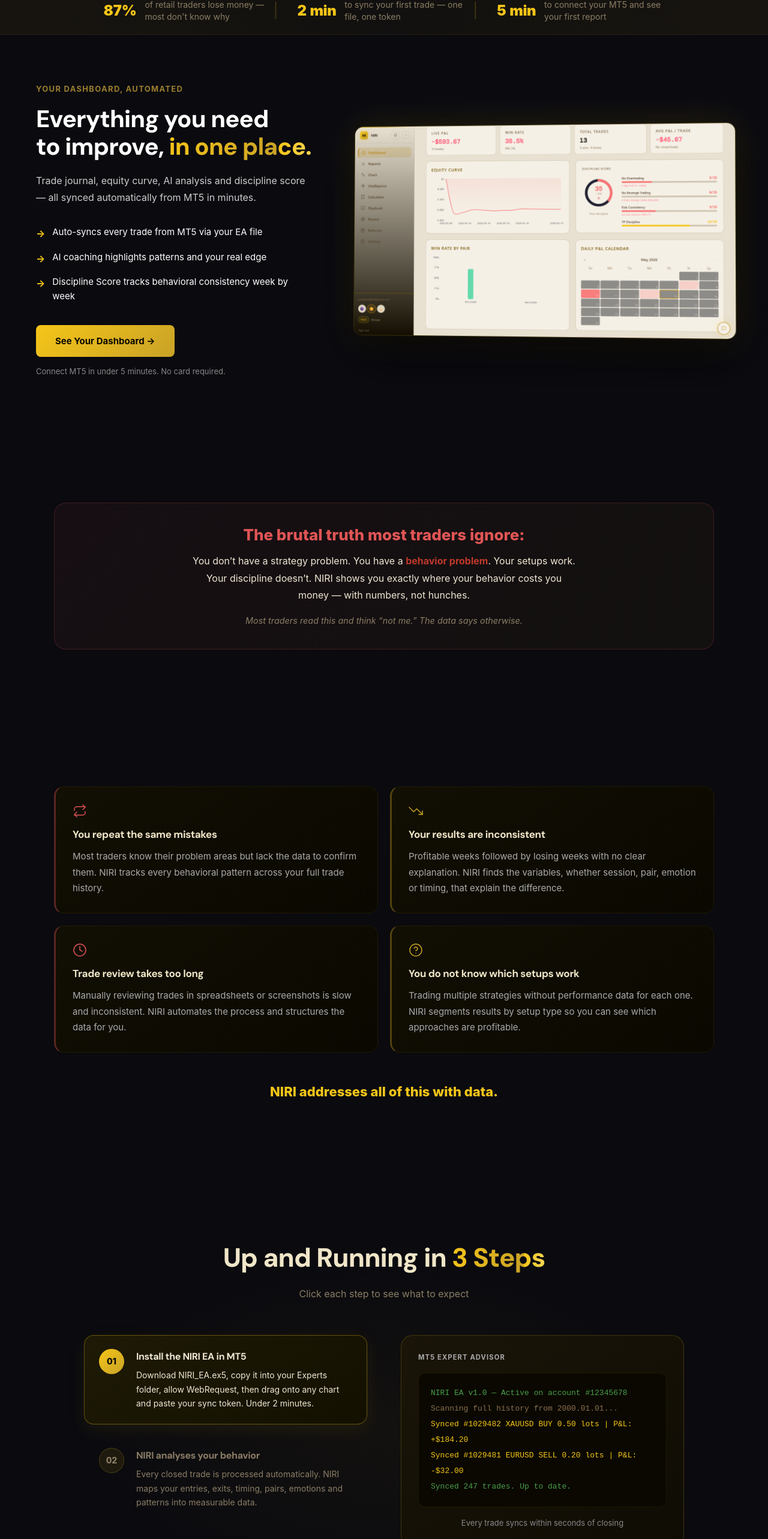
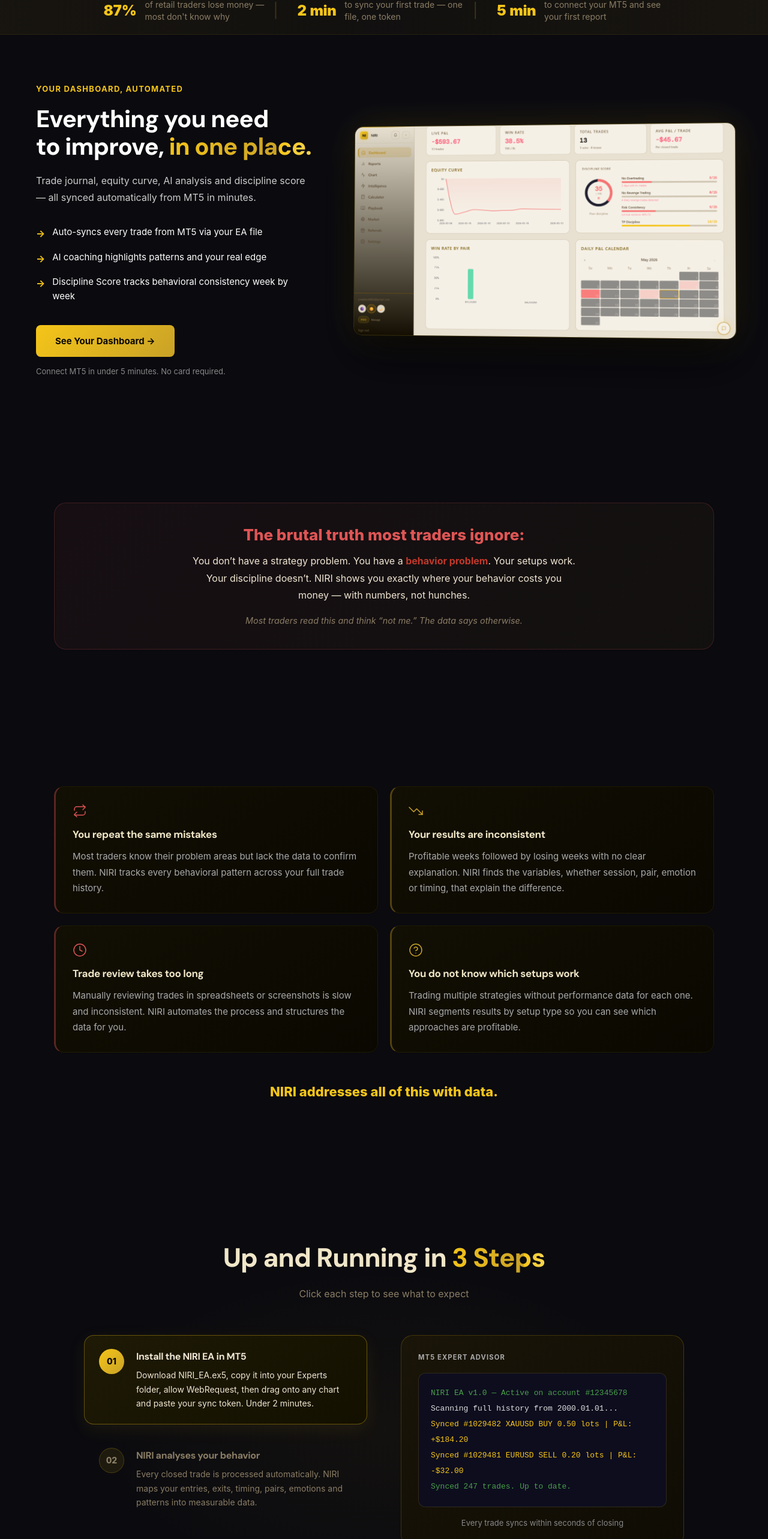
Before and after one commit to niri-Job/CANDLESJOURNAL, a Next.js app: page / in a window 1280 px wide. Shown: the part 856-3422 px from the top of the page at 60% size. Built offline with nearby package versions, Linux system fonts and the light colour scheme.

Commit message:
Landing page: fix invisible dark-brown text on dark card backgrounds

```diff
--- a/src/app/LandingPage.tsx
+++ b/src/app/LandingPage.tsx
@@ -456,6 +456,13 @@ export default function LandingPage() {
         [data-theme="light"] .lp-dark-bg h3,
         [data-theme="light"] .lp-dark-bg p { color: inherit !important; }
 
+        /* ── Dark-mode card text: ensure nothing is invisibly dark ── */
+        .lp-card [style*="color: #3a2a"],
+        .lp-card [style*="color: #4a3a"],
+        .lp-card [style*="color: #2a1f"],
+        .lp-card [style*="color: #5a4a"],
+        .lp-card [style*="color: #6b5a"] { color: #CCCCCC !important; }
+
         @media (max-width: 768px) {
           .desktop-nav { display: none !important; }
           .hamburger   { display: flex !important; }
@@ -693,7 +700,7 @@ export default function LandingPage() {
 
           {/* Left copy */}
           <div style={{ flex: "1 1 320px", maxWidth: 460 }}>
-            <p style={{ color: "#9B7E2E", fontSize: "0.8125rem", fontWeight: 700, letterSpacing: "0.1em", textTransform: "uppercase", marginBottom: "1rem" }}>
+            <p style={{ color: "#F5C518", fontSize: "0.8125rem", fontWeight: 700, letterSpacing: "0.1em", textTransform: "uppercase", marginBottom: "1rem" }}>
               Your dashboard, automated
             </p>
             <h2 style={{ fontSize: "clamp(1.75rem,3.5vw,2.5rem)", fontWeight: 800, color: "#FFFFFF", lineHeight: 1.15, marginBottom: "1.25rem", letterSpacing: "-0.02em" }}>
@@ -860,9 +867,9 @@ export default function LandingPage() {
               {howStep === 0 && (
                 <div style={{ padding: "1.75rem" }}>
                   <p style={{ color: "#AAAAAA", fontSize: "0.7rem", fontWeight: 700, letterSpacing: "0.1em", textTransform: "uppercase", marginBottom: "1rem" }}>MT5 Expert Advisor</p>
-                  <div style={{ background: "#0a0800", borderRadius: "0.75rem", padding: "1.25rem", fontFamily: "monospace", fontSize: "0.8125rem", color: "#8a7050", lineHeight: 2, border: "1px solid rgba(245,197,24,0.08)" }}>
+                  <div style={{ background: "#0d0d1e", borderRadius: "0.75rem", padding: "1.25rem", fontFamily: "monospace", fontSize: "0.8125rem", color: "#DDDDDD", lineHeight: 2, border: "1px solid rgba(245,197,24,0.15)" }}>
                     <div style={{ color: "#4a9e4a" }}>NIRI EA v1.0 — Active on account #12345678</div>
-                    <div>Scanning full history from 2000.01.01...</div>
+                    <div style={{ color: "#DDDDDD" }}>Scanning full history from 2000.01.01...</div>
                     <div style={{ color: "#F5C518" }}>Synced #1029482 XAUUSD BUY 0.50 lots | P&L: +$184.20</div>
                     <div style={{ color: "#F5C518" }}>Synced #1029481 EURUSD SELL 0.20 lots | P&L: -$32.00</div>
                     <div style={{ color: "#4a9e4a" }}>Synced 247 trades. Up to date.</div>
@@ -881,7 +888,7 @@ export default function LandingPage() {
                   ].map((item) => (
                     <div key={item.label} style={{ marginBottom: "1rem" }}>
                       <div style={{ display: "flex", justifyContent: "space-between", marginBottom: "0.3rem" }}>
-                        <span style={{ color: "#8a7050", fontSize: "0.8125rem" }}>{item.label}</span>
+                        <span style={{ color: "#CCCCCC", fontSize: "0.8125rem" }}>{item.label}</span>
                         <span style={{ color: item.col, fontWeight: 700, fontSize: "0.8125rem" }}>{item.pct}%</span>
                       </div>
                       <div style={{ height: 5, background: "rgba(255,255,255,0.05)", borderRadius: 3, overflow: "hidden" }}>
@@ -907,7 +914,7 @@ export default function LandingPage() {
                         <div style={{ width: 28, height: 28, borderRadius: "50%", background: `${row.col}20`, border: `1px solid ${row.col}40`, display: "flex", alignItems: "center", justifyContent: "center", color: row.col, fontWeight: 700, fontSize: "0.75rem", flexShrink: 0 }}>{row.ico}</div>
                         <div>
                           <div style={{ color: row.col, fontWeight: 700, fontSize: "0.7rem", letterSpacing: "0.08em", marginBottom: "0.2rem" }}>{row.label}</div>
-                          <div style={{ color: "#8a7050", fontSize: "0.8125rem", lineHeight: 1.5 }}>{row.text}</div>
+                          <div style={{ color: "#CCCCCC", fontSize: "0.8125rem", lineHeight: 1.5 }}>{row.text}</div>
                         </div>
                       </div>
                     ))}
@@ -1314,7 +1321,7 @@ export default function LandingPage() {
                   borderRadius: "0.875rem", padding: "1rem 1.25rem",
                 }}>
                   <p style={{ color: "#AAAAAA", fontSize: "0.75rem", textTransform: "uppercase", letterSpacing: "0.06em", marginBottom: "0.25rem" }}>{item.label}</p>
-                  <p style={{ color: "#c0a040", fontSize: "0.9rem", fontWeight: 600 }}>{item.value}</p>
+                  <p style={{ color: "#E0C060", fontSize: "0.9rem", fontWeight: 600 }}>{item.value}</p>
                 </div>
               ))}
             </div>
```
